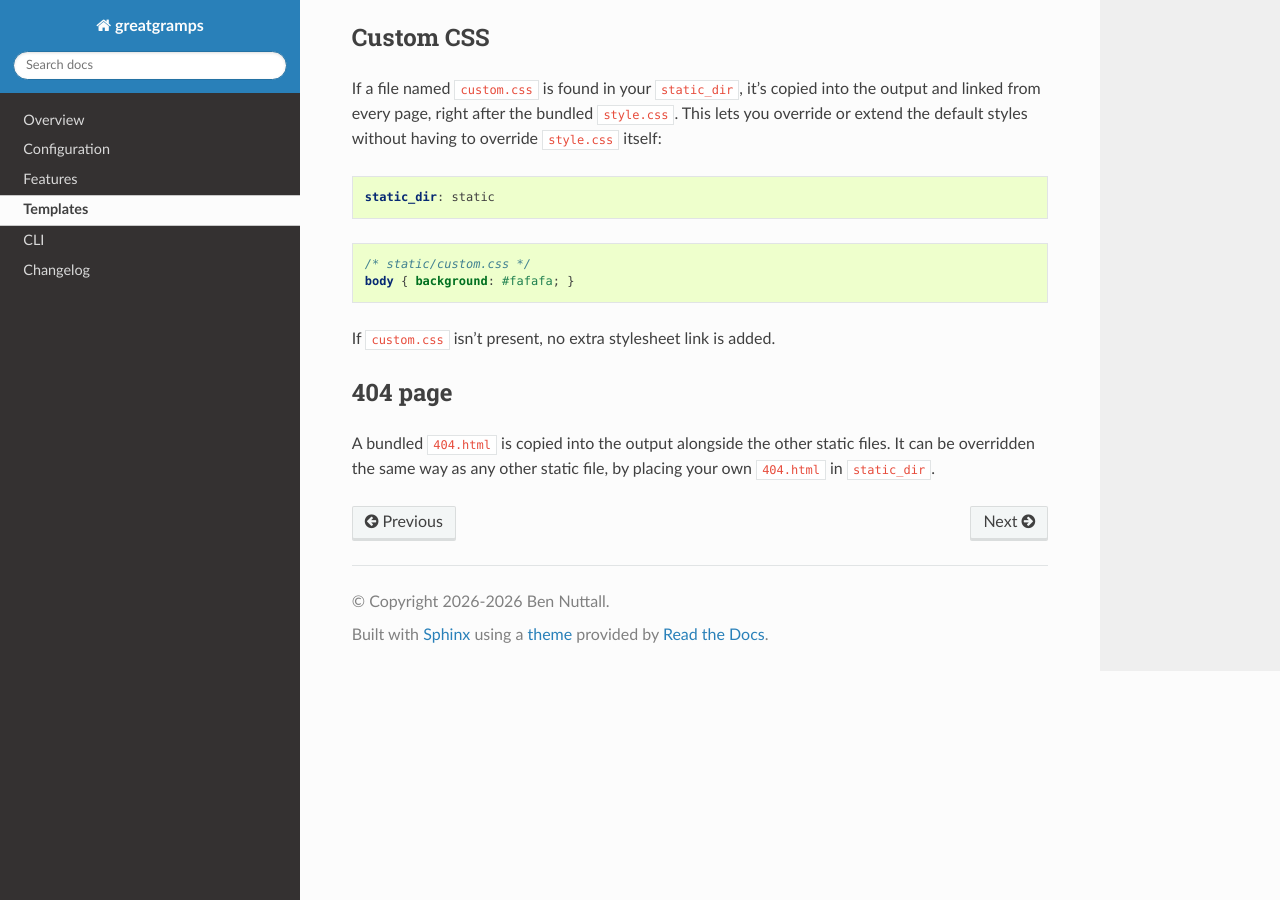
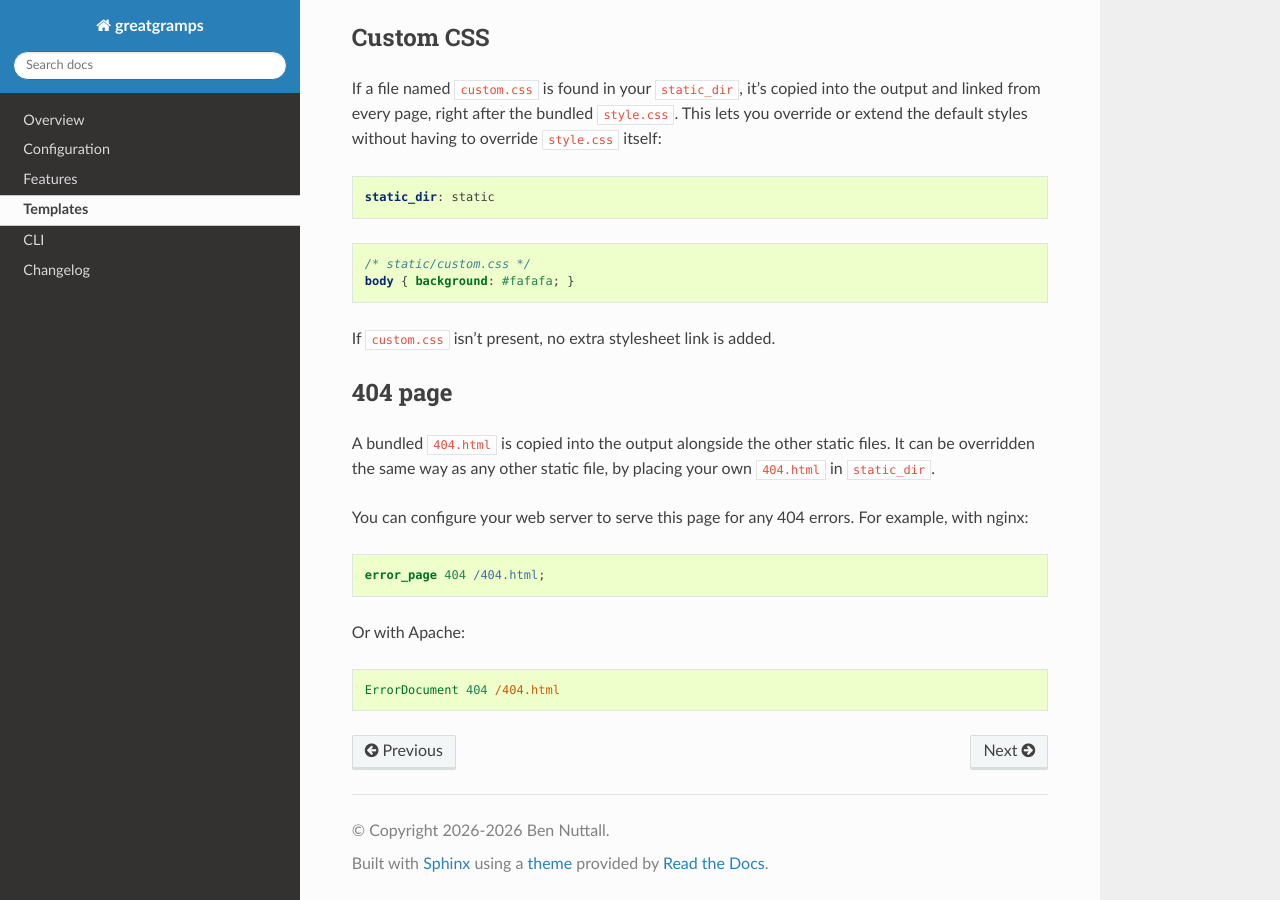
Before and after one commit to bennuttall/greatgramps, a Sphinx documentation site: the page built from docs/templates/index.rst, in a window 1280 px wide and 900 px high, scrolled down 635 px. Built offline with Sphinx 7.4.7 and the Read the Docs theme 3.1.0, drawn with Linux system fonts in a browser that asks for light colours; pages that are not in the unit, such as notebooks, are missing from menus.

Commit message:
Add web server 404 config note to templates docs
Co-Authored-By: Claude Sonnet 4.6 <noreply@anthropic.com>

```diff
--- a/docs/templates/index.rst
+++ b/docs/templates/index.rst
@@ -49,3 +49,16 @@ If ``custom.css`` isn't present, no extra stylesheet link is added.
 A bundled ``404.html`` is copied into the output alongside the other static files. It can be
 overridden the same way as any other static file, by placing your own ``404.html`` in
 ``static_dir``.
+
+You can configure your web server to serve this page for any 404 errors. For example, with
+nginx:
+
+.. code-block:: nginx
+
+    error_page 404 /404.html;
+
+Or with Apache:
+
+.. code-block:: apache
+
+    ErrorDocument 404 /404.html
```
